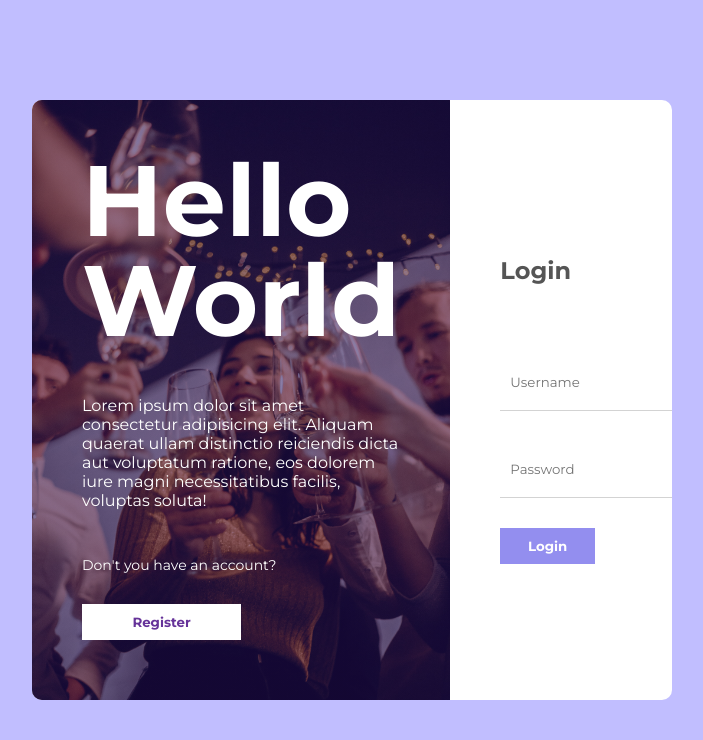
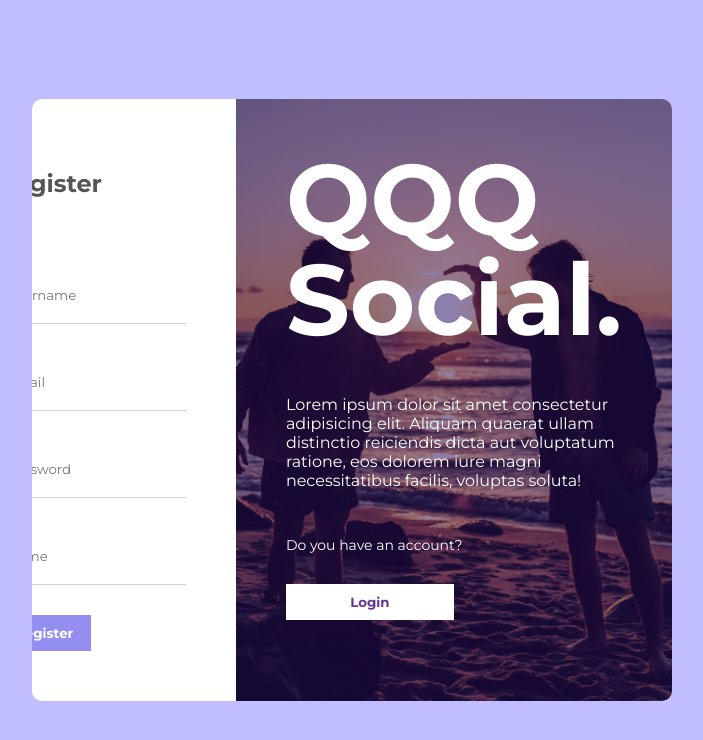
Before and after one commit to sobbey99/social-react-ui, a React (Create React App) app: page /register in a window 1280 px wide. Shown: the top 740 px of the page, without its empty margins (288-991 px from the left). Built offline with nearby package versions, Linux system fonts and the light colour scheme.

Commit message:
Register Page and React-Router-DOM

```diff
--- a/package.json
+++ b/package.json
@@ -8,6 +8,7 @@
     "@testing-library/user-event": "^13.5.0",
     "react": "^18.2.0",
     "react-dom": "^18.2.0",
+    "react-router-dom": "^6.8.1",
     "react-scripts": "5.0.1",
     "sass": "^1.58.3",
     "web-vitals": "^2.1.4"
--- a/src/App.js
+++ b/src/App.js
@@ -1,10 +1,29 @@
+import {
+  createBrowserRouter,
+  RouterProvider,
+} from "react-router-dom";
+
 import Login from "./pages/login/Login";
+import Register from "./pages/register/Register";
+
+
+const router = createBrowserRouter([
+  {
+    path: "/login",
+    element: <Login/>,
+  },
+  {
+    path: "/register",
+    element: <Register/>,
+  },
+]);
+
 
 function App() {
   return (
-    <>
-      <Login/>
-    </>
+    <div>
+      <RouterProvider router={router}/>
+    </div>
   );
 }
 
--- a/src/pages/login/Login.jsx
+++ b/src/pages/login/Login.jsx
@@ -1,3 +1,5 @@
+import { Link } from 'react-router-dom'
+
 import './login.scss'
 
 const Login = () => {
@@ -8,7 +10,8 @@ const Login = () => {
                 <h1>Hello World</h1>
                 <p>Lorem ipsum dolor sit amet consectetur adipisicing elit. Aliquam quaerat ullam distinctio reiciendis dicta aut voluptatum ratione, eos dolorem iure magni necessitatibus facilis, voluptas soluta!</p>
                 <span>Don't you have an account?</span>
-                <button>Register</button>
+
+                <Link to='/register'><button>Register</button></Link>
             </div>
             <div className="right">
                 <h2>Login</h2>
--- a/src/pages/register/Register.jsx
+++ b/src/pages/register/Register.jsx
@@ -1,8 +1,29 @@
+import { Link } from 'react-router-dom'
+
 import './register.scss'
 
 const Register = () => {
   return (
-    <div className='register'>Register</div>
+    <div className='register'>
+        <div className="card">
+            <div className="left">
+                <h1>QQQ Social.</h1>
+                <p>Lorem ipsum dolor sit amet consectetur adipisicing elit. Aliquam quaerat ullam distinctio reiciendis dicta aut voluptatum ratione, eos dolorem iure magni necessitatibus facilis, voluptas soluta!</p>
+                <span>Do you have an account?</span>
+                <Link to='/login'><button>Login</button></Link>
+            </div>
+            <div className="right">
+                <h2>Register</h2>
+                <form>
+                    <input type="text" placeholder='Username' />
+                    <input type="email" placeholder='Email' />
+                    <input type="password" placeholder='Password' />
+                    <input type="text" placeholder='Name' />
+                    <button>Register</button>
+                </form>
+            </div>
+        </div>
+    </div>
   )
 }
 
--- a/src/pages/register/register.scss
+++ b/src/pages/register/register.scss
@@ -0,0 +1,76 @@
+.register {
+    height: 100vh;
+    background-color: rgb(193, 190, 255);
+    display: flex;
+    align-items: center;
+    justify-content: center;
+
+    .card {
+        width: 50%;
+        border-radius: 10px;
+        background-color: #fff;
+        display: flex;
+        min-height: 600px;
+        flex-direction: row-reverse;
+        overflow: hidden;
+        .left{
+            flex:1;
+            background: linear-gradient(rgba(39, 11, 96, 0.5), rgba(39, 11, 96, 0.5)), url('../../../public/register-bg-min.jpg') center;
+            background-size: cover;
+            padding: 50px;
+            display: flex;
+            flex-direction: column;
+            gap: 30px;
+            color: white;
+            h1{
+                font-size: 100px;
+                line-height: 100px;
+                margin: 0;
+            }
+            p{}
+            span{
+                font-size: 14px;
+            }
+            button{
+                width: 50%;
+                padding: 10px;
+                border: none;
+                background-color: #fff;
+                color: rebeccapurple;
+                cursor: pointer;
+                font-weight: 700;
+            }
+        }
+        .right {
+            flex:1;
+            padding: 50px;
+            display: flex;
+            flex-direction: column;
+            gap: 50px;
+            justify-content: center;
+            h2{
+                color: #555;
+            }
+            form {
+                display: flex;
+                flex-direction: column;
+                gap: 30px;
+                input{
+                    border: none;
+                    border-bottom: 1px solid lightgray;
+                    padding: 20px 10px;
+                    outline: none;
+                }
+                button{
+                    width: 50%;
+                    padding: 10px;
+                    border: none;
+                    background-color: #938eef;
+                    color: white;
+                    font-weight: 700;
+                    cursor: pointer;
+                }
+            }
+        }
+    }
+}
```
Also changed, not shown: public/register-bg-min.jpg (added), 1 other file (tests, documents, lock files or other folders).
